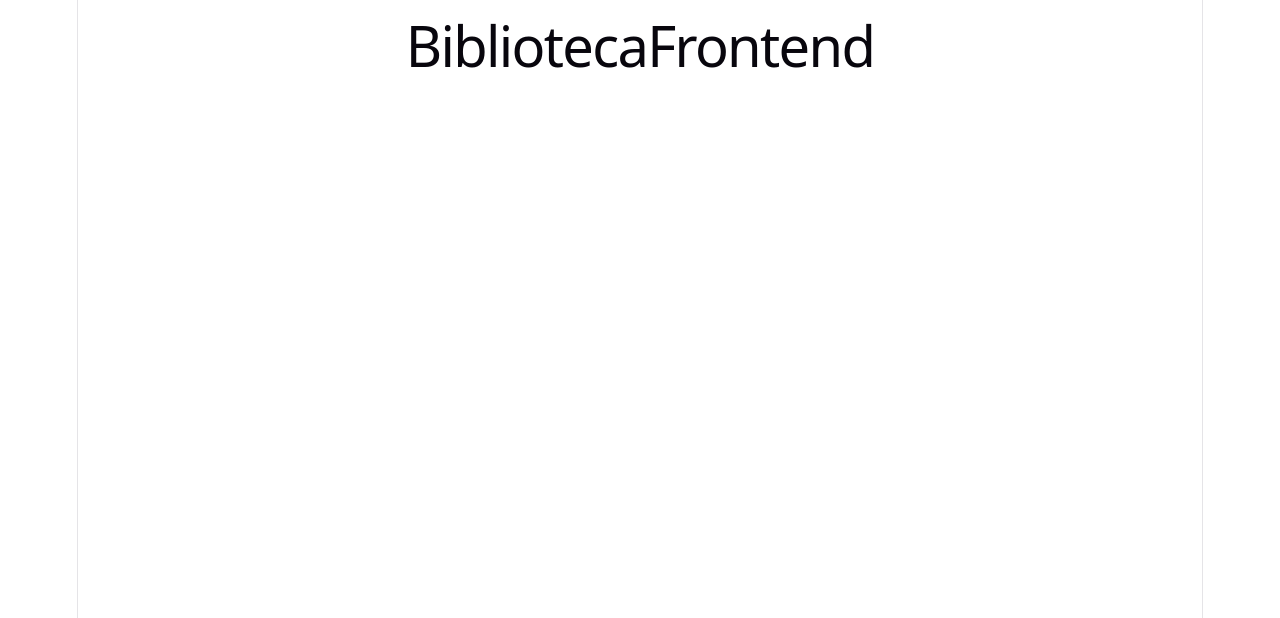
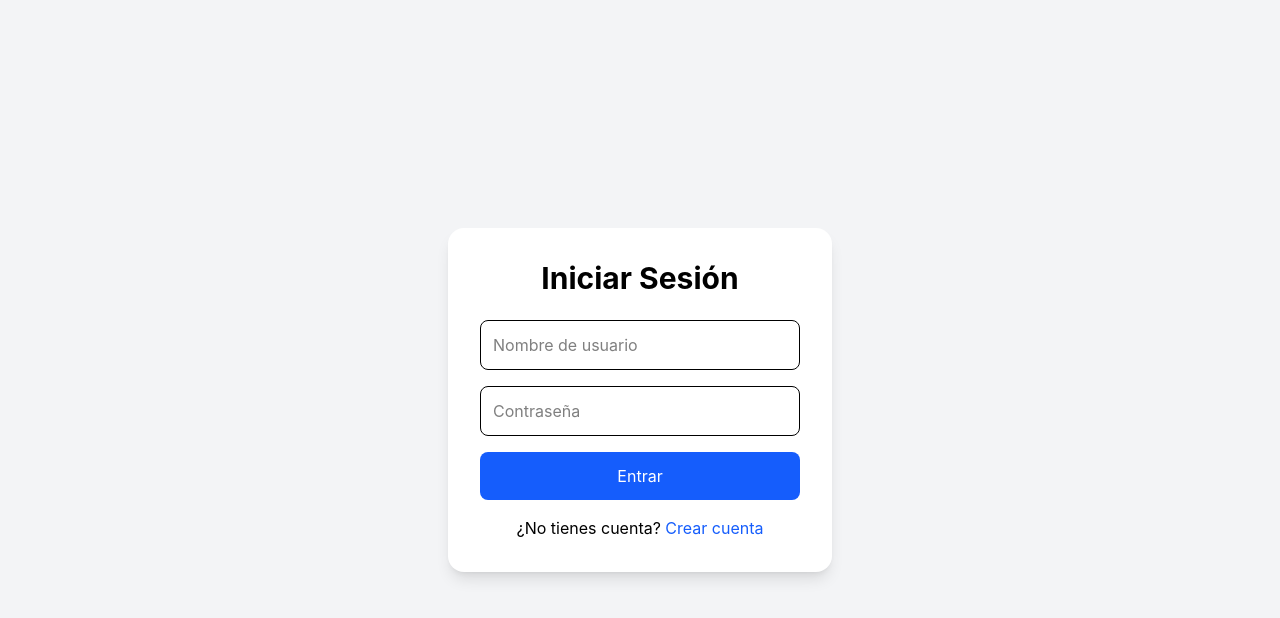
Before and after one commit to Leo141592/BibliotecaFrontend, a React (Vite) app: page / in a window 1280 px wide. Shown: the top 618 px of the page. Built offline with nearby package versions, Linux system fonts and the light colour scheme.

Commit message:
Página de Login

```diff
--- a/src/App.tsx
+++ b/src/App.tsx
@@ -1,9 +1,7 @@
+import LoginPage from "./pages/LoginPage"
+
 function App() {
-  return (
-    <div>
-      <h1>BibliotecaFrontend</h1>
-    </div>
-  )
+  return <LoginPage />
 }
 
 export default App
--- a/src/index.css
+++ b/src/index.css
@@ -1,111 +1 @@
-:root {
-  --text: #6b6375;
-  --text-h: #08060d;
-  --bg: #fff;
-  --border: #e5e4e7;
-  --code-bg: #f4f3ec;
-  --accent: #aa3bff;
-  --accent-bg: rgba(170, 59, 255, 0.1);
-  --accent-border: rgba(170, 59, 255, 0.5);
-  --social-bg: rgba(244, 243, 236, 0.5);
-  --shadow:
-    rgba(0, 0, 0, 0.1) 0 10px 15px -3px, rgba(0, 0, 0, 0.05) 0 4px 6px -2px;
-
-  --sans: system-ui, 'Segoe UI', Roboto, sans-serif;
-  --heading: system-ui, 'Segoe UI', Roboto, sans-serif;
-  --mono: ui-monospace, Consolas, monospace;
-
-  font: 18px/145% var(--sans);
-  letter-spacing: 0.18px;
-  color-scheme: light dark;
-  color: var(--text);
-  background: var(--bg);
-  font-synthesis: none;
-  text-rendering: optimizeLegibility;
-  -webkit-font-smoothing: antialiased;
-  -moz-osx-font-smoothing: grayscale;
-
-  @media (max-width: 1024px) {
-    font-size: 16px;
-  }
-}
-
-@media (prefers-color-scheme: dark) {
-  :root {
-    --text: #9ca3af;
-    --text-h: #f3f4f6;
-    --bg: #16171d;
-    --border: #2e303a;
-    --code-bg: #1f2028;
-    --accent: #c084fc;
-    --accent-bg: rgba(192, 132, 252, 0.15);
-    --accent-border: rgba(192, 132, 252, 0.5);
-    --social-bg: rgba(47, 48, 58, 0.5);
-    --shadow:
-      rgba(0, 0, 0, 0.4) 0 10px 15px -3px, rgba(0, 0, 0, 0.25) 0 4px 6px -2px;
-  }
-
-  #social .button-icon {
-    filter: invert(1) brightness(2);
-  }
-}
-
-#root {
-  width: 1126px;
-  max-width: 100%;
-  margin: 0 auto;
-  text-align: center;
-  border-inline: 1px solid var(--border);
-  min-height: 100svh;
-  display: flex;
-  flex-direction: column;
-  box-sizing: border-box;
-}
-
-body {
-  margin: 0;
-}
-
-h1,
-h2 {
-  font-family: var(--heading);
-  font-weight: 500;
-  color: var(--text-h);
-}
-
-h1 {
-  font-size: 56px;
-  letter-spacing: -1.68px;
-  margin: 32px 0;
-  @media (max-width: 1024px) {
-    font-size: 36px;
-    margin: 20px 0;
-  }
-}
-h2 {
-  font-size: 24px;
-  line-height: 118%;
-  letter-spacing: -0.24px;
-  margin: 0 0 8px;
-  @media (max-width: 1024px) {
-    font-size: 20px;
-  }
-}
-p {
-  margin: 0;
-}
-
-code,
-.counter {
-  font-family: var(--mono);
-  display: inline-flex;
-  border-radius: 4px;
-  color: var(--text-h);
-}
-
-code {
-  font-size: 15px;
-  line-height: 135%;
-  padding: 4px 8px;
-  background: var(--code-bg);
-}
+@import "tailwindcss";
--- /dev/null
+++ b/src/pages/LoginPage.tsx
@@ -0,0 +1,41 @@
+function LoginPage() {
+  return (
+    <div className="min-h-screen flex items-center justify-center bg-gray-100">
+      <div className="bg-white p-8 rounded-2xl shadow-lg w-96">
+        <h1 className="text-3xl font-bold text-center mb-6">
+          Iniciar Sesión
+        </h1>
+
+        <form className="flex flex-col gap-4">
+          <input
+            type="text"
+            placeholder="Nombre de usuario"
+            className="border p-3 rounded-lg"
+          />
+
+          <input
+            type="password"
+            placeholder="Contraseña"
+            className="border p-3 rounded-lg"
+          />
+
+          <button
+            type="submit"
+            className="bg-blue-600 text-white p-3 rounded-lg hover:bg-blue-700 transition"
+          >
+            Entrar
+          </button>
+        </form>
+
+        <p className="text-center mt-4">
+          ¿No tienes cuenta?{" "}
+          <span className="text-blue-600 cursor-pointer">
+            Crear cuenta
+          </span>
+        </p>
+      </div>
+    </div>
+  )
+}
+
+export default LoginPage
--- a/vite.config.ts
+++ b/vite.config.ts
@@ -1,8 +1,10 @@
 import { defineConfig } from 'vite'
+import react from '@vitejs/plugin-react'
 import tailwindcss from '@tailwindcss/vite'
-import react from '@vitejs/plugin-react'
 
-// https://vite.dev/config/
 export default defineConfig({
-  plugins: [react(), tailwindcss()],
+  plugins: [
+    react(),
+    tailwindcss(),
+  ],
 })
```
